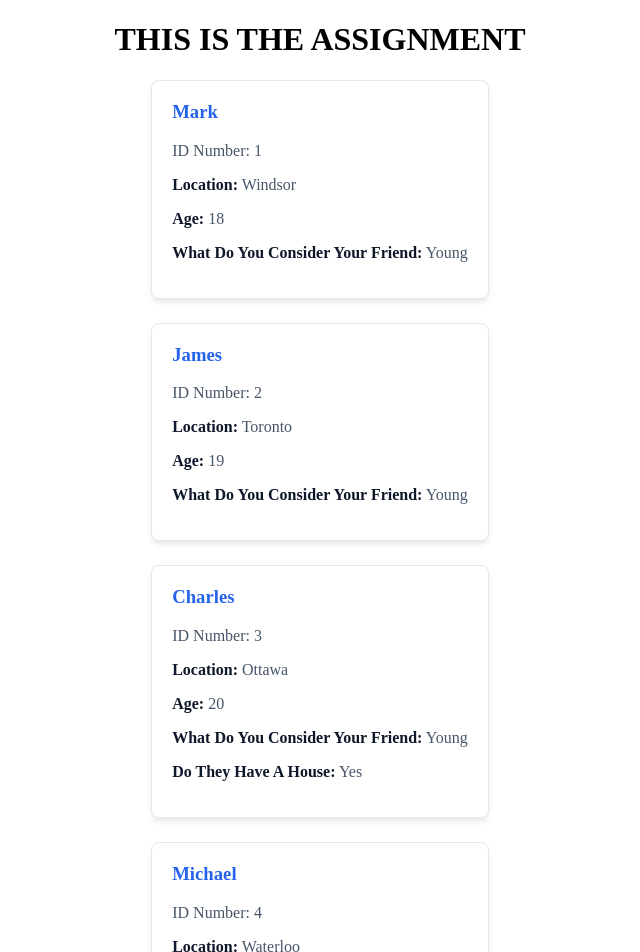
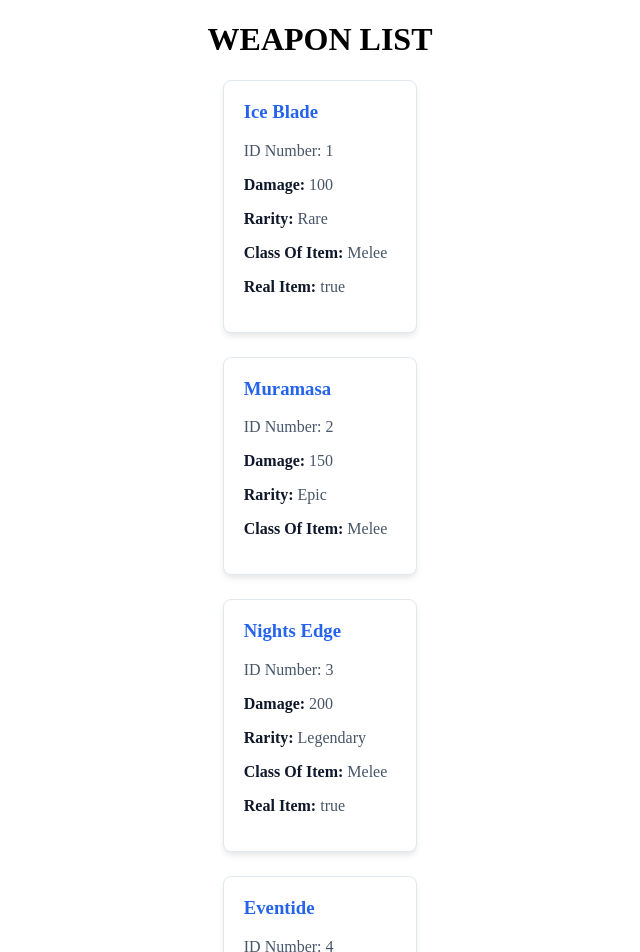
Before and after one commit to Code-Vision-Kingdom/darius_cherry_learning_AngularF26, an Angular app: page / in a window 1280 px wide. Shown: the top 952 px of the page, without its empty margins (320-960 px from the left). Built offline with nearby package versions, Linux system fonts and the light colour scheme.

Commit message:
- Changed the names in my assignment2.ts to valid names - added a hover in my scss for more design - Changed the information in app.ts to match with my assignment2.ts got rid of the beginning of the HTML file that was not needed for the app.ts

```diff
--- a/src/app/app.html
+++ b/src/app/app.html
@@ -1,26 +1,15 @@
-<!doctype html>
-<html lang="en">
-<head>
-  <meta charset="UTF-8">
-  <meta name="viewport"
-        content="width=device-width, user-scalable=no, initial-scale=1.0, maximum-scale=1.0, minimum-scale=1.0">
-  <meta http-equiv="X-UA-Compatible" content="ie=edge">
-  <title>Assignment2</title>
-</head>
-<body>
-<h1>THIS IS THE ASSIGNMENT</h1>
-
+<h1>WEAPON LIST</h1>
 <div class="row">
-  @for (assignment2 of assignment2List; track assignment2.id){
+  @for (weapon of weaponList; track weapon.id){
     <div class="col3">
     <div class = "assignment-card">
-      <h3> {{ assignment2.name }} </h3>
-      <p> ID Number: {{ assignment2.id }}
-      <p> <strong>Location:</strong> {{ assignment2.city}}</p>
-      <p> <strong>Age:</strong> {{ assignment2.age}}</p>
-      <p> <strong>What Do You Consider Your Friend:</strong> {{ assignment2.friendAge ? 'Young' : 'Old'}}</p>
-    @if (assignment2.howManyHouse) {
-      <p> <strong>Do They Have A House:</strong> {{ assignment2.howManyHouse}}</p>
+      <h3> {{ weapon.name }} </h3>
+      <p> ID Number: {{ weapon.id }}
+      <p> <strong>Damage:</strong> {{ weapon.damage}}</p>
+      <p> <strong>Rarity:</strong> {{ weapon.rarity}}</p>
+      <p> <strong>Class Of Item:</strong> {{ weapon.class }}</p>
+    @if (weapon.realItem) {
+      <p> <strong>Real Item:</strong> {{ weapon.realItem}}</p>
     }
     </div>
     </div>
@@ -28,5 +17,3 @@
     <p>This is currently empty at the moment</p>
   }
 </div>
-</body>
-</html>
--- a/src/app/app.scss
+++ b/src/app/app.scss
@@ -18,6 +18,11 @@ h1{
   padding: 20px;
   box-shadow: 0 4px 6px -1px rgba(0, 0, 0, 0.1);
 
+  &:hover{
+    border-width: 3px; // thickens the border
+    border-color: #2563eb; //Matches the color to my h3
+  }
+
 
   h3 {
     margin-top: 0;
@@ -33,6 +38,7 @@ h1{
   }
 }
 
+
 @media (max-width: 768px){
   .row{
     grid-template-columns: 1fr; //makes it when on a mobile device it should make it a single column
--- a/src/app/app.ts
+++ b/src/app/app.ts
@@ -1,6 +1,6 @@
 import { Component, signal } from '@angular/core';
 import { RouterOutlet } from '@angular/router';
-import { Assignment2 } from './shared/models/assignment2'; // imports the information from the Assignment2 folder
+import { Weapon } from './shared/models/assignment2'; // imports the information from the Assignment2 folder
 
 @Component({
   imports: [RouterOutlet],
@@ -11,13 +11,54 @@ import { Assignment2 } from './shared/models/assignment2'; // imports the inform
 export class App {
   title = 'Assignment 2 Instructions';
 
-  assignment2List: Assignment2[] = [
+  weaponList: Weapon[] = [
     // Fills in the information that was set on the Assignment2.ts folder
-    { id: 1, name: 'Mark', city: 'Windsor', age: 18, friendAge: 1, howManyHouse: false},
-    { id: 2, name: 'James', city: 'Toronto', age: 19, friendAge: 'one', howManyHouse: false },
-    { id: 3, name: 'Charles', city: 'Ottawa', age: 20, friendAge: 2, howManyHouse: "Yes" },
-    { id: 4, name: 'Michael', city: 'Waterloo', age: 21, friendAge: 'two', howManyHouse: "Yes" },
-    { id: 5, name: 'Jackson', city: 'Brampton', age: 22, friendAge: 3, howManyHouse: "Yes" },
-    { id: 6, name: 'Kaleb', city: 'Chatham', age: 23, friendAge: 'three', howManyHouse: false },
+    { id: 1,
+      name: 'Ice Blade',
+      damage: 100,
+      rarity: 'Rare',
+      class: 'Melee',
+      realItem: true
+    },
+    {
+      id: 2,
+      name: 'Muramasa',
+      damage: 150,
+      rarity: 'Epic',
+      class: 'Melee',
+      realItem: false
+    },
+    {
+      id: 3,
+      name: 'Nights Edge',
+      damage: 200,
+      rarity: 'Legendary',
+      class: 'Melee',
+      realItem: true,
+    },
+    {
+      id: 4,
+      name: 'Eventide',
+      damage: 250,
+      rarity: 'Rare',
+      class: 'Ranged',
+      realItem: false
+    },
+    {
+      id: 5,
+      name: 'Nights Edge',
+      damage: 300,
+      rarity: 'Epic',
+      class: 'Ranged',
+      realItem: true },
+    {
+      id: 6,
+      name: 'Nights Edge',
+      damage: 200,
+      rarity: 'Legendary',
+      class: 'Ranged',
+      realItem: false
+    },
+
   ];
 }
```
Also changed, not shown: src/app/shared/models/assignment2.ts (+5 -5 lines).
